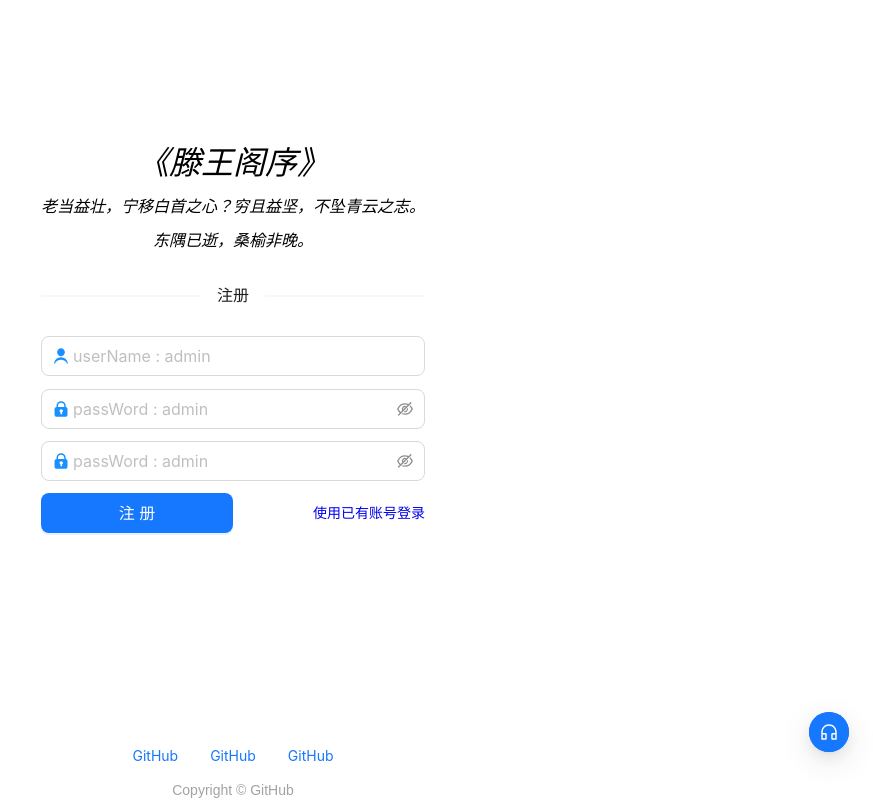
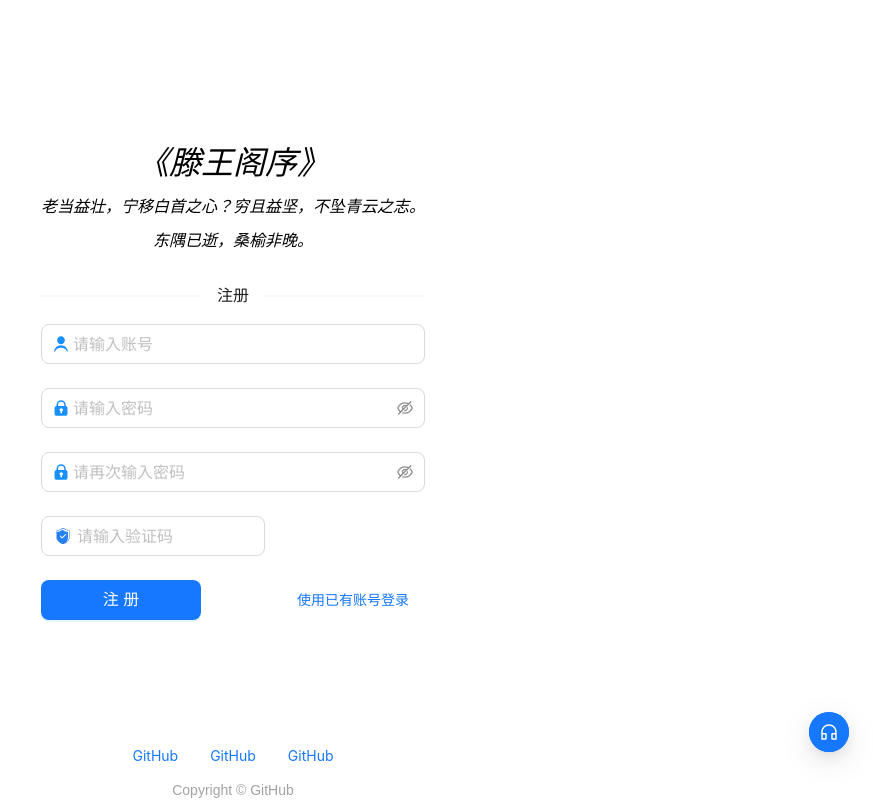
Before and after one commit to fortylee/admin-vue3, a Vue app: page /register in a window 1280 px wide. Shown: the whole page, without its empty margins (407-1280 px from the left). Built offline with nearby package versions, Linux system fonts and the light colour scheme; no server answers.

Commit message:
add forgot

```diff
--- /dev/null
+++ b/src/pages/forgot.vue
@@ -0,0 +1,67 @@
+<script setup lang="ts">
+
+import LoginLayout from '@/layouts/login-layout.vue'
+import router from '@/router'
+import { ref } from 'vue'
+const size = ref('large')
+const disabled = ref(true)
+const current = ref(0)
+const activeKey = ref('1')
+const clickChange =() => {
+  disabled.value =false
+  current.value = 1
+  activeKey.value = '2'
+}
+</script>
+
+<template>
+  <login-layout>
+    <div>
+      <a-page-header
+        title="返回登录"
+        sub-title=""
+        @back="() => router.push('/login')"
+      />
+      <a-steps
+        :current="current"
+        size="small"
+        :items="[
+          {
+            title: '验证账号',
+          },
+          {
+            title: '重置密码',
+          },
+          {
+            title: '完成',
+          },
+        ]"
+      />
+      <a-tabs v-model:activeKey="activeKey">
+        <a-tab-pane key="1" >
+          <a-row align="middle" justify="space-between" class="my-8">
+            <a-col :span="19">
+              <a-input :size="size" placeholder="请输入账号"/>
+            </a-col>
+            <a-col>
+              <a-button :size="size" @click="clickChange">
+                验证
+              </a-button>
+            </a-col>
+          </a-row>
+          <a-button type="primary" class="w-full" :size="size" :disabled="disabled">
+            下一步
+          </a-button>
+        </a-tab-pane>
+        <a-tab-pane key="2" force-render>
+          <a-input :size="size" placehodler/>
+        </a-tab-pane>
+        <a-tab-pane key="3">Content of Tab Pane 3</a-tab-pane>
+      </a-tabs>
+    </div>
+  </login-layout>
+</template>
+
+<style scoped lang="postcss">
+
+</style>
--- a/src/pages/login.vue
+++ b/src/pages/login.vue
@@ -6,7 +6,7 @@ import {
   GithubFilled,
   AlipayCircleFilled
 } from '@ant-design/icons-vue';
-import { reactive, ref } from 'vue';
+import { onBeforeMount, reactive, ref } from 'vue'
 import openNotification from '@/utils/notification.ts'
 import router from '@/router'
 import axios from 'axios'
@@ -16,6 +16,20 @@ const size = ref<string>('large')
 const activeKey = ref<string>('1')
 const checked = ref<boolean>(false)
 const loading = ref<boolean>(false)
+
+
+const img = ref()
+
+onBeforeMount(() => {
+  axios.get('http://localhost:3000/register').then(
+    (response) => {
+      img.value = response.data
+    }
+  )
+})
+const forgot = () => {
+  router.push('/forgot')
+}
 
 // 清空输入框
 const changeHandler = () => {
@@ -112,7 +126,6 @@ const submit = () => {
             </a-form-item>
             <!--密码-->
             <a-form-item
-              class="mb-0"
               name="password"
               :rules="[{ required: true, message: '请输入密码!' }]"
             >
@@ -128,6 +141,26 @@ const submit = () => {
                 </template>
               </a-input-password>
             </a-form-item>
+            <!--验证码-->
+            <a-form-item
+              name="username"
+              :rules="[{ required: true, message: `验证码不能为空！` }]"
+            >
+              <a-row justify="space-between" align="middle">
+                <a-col :span="14">
+                  <a-input placeholder="请输入验证码" :size="size">
+                    <template #prefix>
+                      <svg class="icon" aria-hidden="true" font-size="20px">
+                        <use xlink:href="#icon-yanzhengma-"/>
+                      </svg>
+                    </template>
+                  </a-input>
+                </a-col>
+                <a-col>
+                  <span v-html="img"></span>
+                </a-col>
+              </a-row>
+            </a-form-item>
           </a-form>
         </a-space>
       </a-tab-pane>
@@ -137,7 +170,7 @@ const submit = () => {
           <!--手机号-->
           <a-input v-model:value="phone" placeholder="phoneNumber" :size="size">
             <template #prefix>
-              <svg class="icon" aria-hidden="true">
+              <svg class="icon" aria-hidden="true" font-size="20px">
                 <use xlink:href="#icon-phone_iphone" />
               </svg>
             </template>
@@ -146,7 +179,7 @@ const submit = () => {
           <div class="flex justify-between">
             <a-input v-model:value="verify" placeholder="verify" :size="size" class="w-8/12	 mr-1 ">
               <template #prefix>
-                <svg class="icon" aria-hidden="true">
+                <svg class="icon" aria-hidden="true" font-size="20px">
                   <use xlink:href="#icon-yanzhengma-"/>
                 </svg>
               </template>
@@ -162,7 +195,7 @@ const submit = () => {
       <a-checkbox v-model:checked="checked" class="flex items-center text-sm">
         自动登录
       </a-checkbox>
-      <a-button type="link" href="#" class="text-sm pr-0">
+      <a-button type="link" href="#" class="text-sm pr-0" @click="forgot">
         忘记密码
       </a-button>
     </div>
--- a/src/pages/register.vue
+++ b/src/pages/register.vue
@@ -1,9 +1,47 @@
 <script setup lang = "ts">
-import { UserOutlined, InfoCircleOutlined, EyeInvisibleOutlined, EyeTwoTone } from '@ant-design/icons-vue'
-import { ref } from 'vue';
+import { EyeInvisibleOutlined, EyeTwoTone } from '@ant-design/icons-vue'
+import { ref, onBeforeMount, nextTick } from 'vue'
 import LoginLayout from '@/layouts/login-layout.vue'
 const userName = ref<string>('');
 const size = ref<string>('large')
+import { reactive } from 'vue';
+import axios from 'axios'
+
+interface FormState {
+  username: string;
+  password: string;
+  remember: boolean;
+}
+
+const formState = reactive<FormState>({
+  username: '',
+  password: '',
+  remember: true,
+});
+const onFinish = (values: any) => {
+  console.log('Success:', values);
+};
+
+const onFinishFailed = (errorInfo: any) => {
+  console.log('Failed:', errorInfo);
+};
+const img = ref()
+
+onBeforeMount(() => {
+  axios.get('http://localhost:3000/register').then(
+    (response) => {
+      img.value = response.data
+    }
+  )
+})
+const clickha = () => {
+  axios.get('http://localhost:3000/register').then(
+    (response) => {
+      img.value = response.data
+    }
+  )
+}
+
 </script>
 
 <template>
@@ -12,16 +50,31 @@ const size = ref<string>('large')
       <a-divider>
         注册
       </a-divider>
-      <!--账号输入框-->
-      <a-input placeholder="userName : admin" :size="size">
+      <a-form
+        :model="formState"
+        name="basic"
+        autocomplete="off"
+        @finish="onFinish"
+        @finishFailed="onFinishFailed"
+      >
+        <a-form-item
+          name="username"
+          :rules="[{ required: true, message: `账号不能为空！` }]"
+        >
+          <a-input placeholder="请输入账号" :size="size">
             <template #prefix>
               <svg class="icon" aria-hidden="true">
                 <use xlink:href="#icon-icon-user"/>
               </svg>
             </template>
           </a-input>
-      <!--密码输入框-->
-      <a-input-password placeholder="passWord : admin" :size="size">
+        </a-form-item>
+
+        <a-form-item
+          name="password"
+          :rules="[{ required: true, message: `密码不能为空！` }]"
+        >
+          <a-input-password placeholder="请输入密码" :size="size">
             <template #prefix>
               <svg class="icon" aria-hidden="true">
                 <use xlink:href="#icon-Password"/>
@@ -32,8 +85,13 @@ const size = ref<string>('large')
               <EyeInvisibleOutlined v-else />
             </template>
           </a-input-password>
-      <!--重复密码输入框-->
-      <a-input-password placeholder="passWord : admin" :size="size">
+        </a-form-item>
+
+        <a-form-item
+          name="password"
+          :rules="[{ required: true, message: `密码不能为空！` }]"
+        >
+          <a-input-password placeholder="请再次输入密码" :size="size">
             <template #prefix>
               <svg class="icon" aria-hidden="true">
                 <use xlink:href="#icon-Password"/>
@@ -44,14 +102,44 @@ const size = ref<string>('large')
               <EyeInvisibleOutlined v-else />
             </template>
           </a-input-password>
-      <div class="flex justify-between items-center">
-        <a-button type="primary" :size="size" class="w-2/4">
+        </a-form-item>
+
+        <a-form-item
+          name="username"
+          :rules="[{ required: true, message: `验证码不能为空！` }]"
+        >
+          <a-row justify="space-between" align="middle">
+            <a-col :span="14">
+              <a-input placeholder="请输入验证码" :size="size">
+                <template #prefix>
+                  <svg class="icon" aria-hidden="true" font-size="20px">
+                    <use xlink:href="#icon-yanzhengma-"/>
+                  </svg>
+                </template>
+              </a-input>
+            </a-col>
+            <a-col>
+              <span @click="clickha" v-html="img"/>
+            </a-col>
+          </a-row>
+        </a-form-item>
+        <a-form-item>
+          <a-row justify="space-between" align="middle">
+            <a-col :span="15">
+              <a-button type="primary" html-type="submit" class="w-4/6" :size="size">
                 注册
               </a-button>
+            </a-col>
+            <a-col>
+              <a-button type="link">
                 <router-link to="/login" class="text-sm">
                   使用已有账号登录
                 </router-link>
-      </div>
+              </a-button>
+            </a-col>
+          </a-row>
+        </a-form-item>
+      </a-form>
     </div>
   </login-layout>
 </template>
--- a/src/router/index.ts
+++ b/src/router/index.ts
@@ -4,6 +4,7 @@ const routes = [
     { path: '/', redirect: '/login'},
     { path: '/login', name: 'login', component: () => import('@/pages/login.vue') },
     { path: '/register', name: 'register', component: () => import('@/pages/register.vue') },
+    { path: '/forgot', name: 'forgot', component: () => import('@/pages/forgot.vue') },
     { path: '/home', name: 'Home', component: () => import('@/pages/home.vue') },
     { path: '/404', name: '404', component: () => import('@/components/404.vue') },
 ]
--- a/src/utils/notification.ts
+++ b/src/utils/notification.ts
@@ -1,7 +1,7 @@
 import { notification } from 'ant-design-vue'
 
 type NotificationType = 'info' | 'warning' | 'error' | 'success';
-const openNotification = (type: NotificationType, message: string) => {
+const openNotification = (type: NotificationType, message: string): void => {
     notification[type]({
         message,
         duration:2
```
Lines whose indentation alone changed are shown as unchanged.
